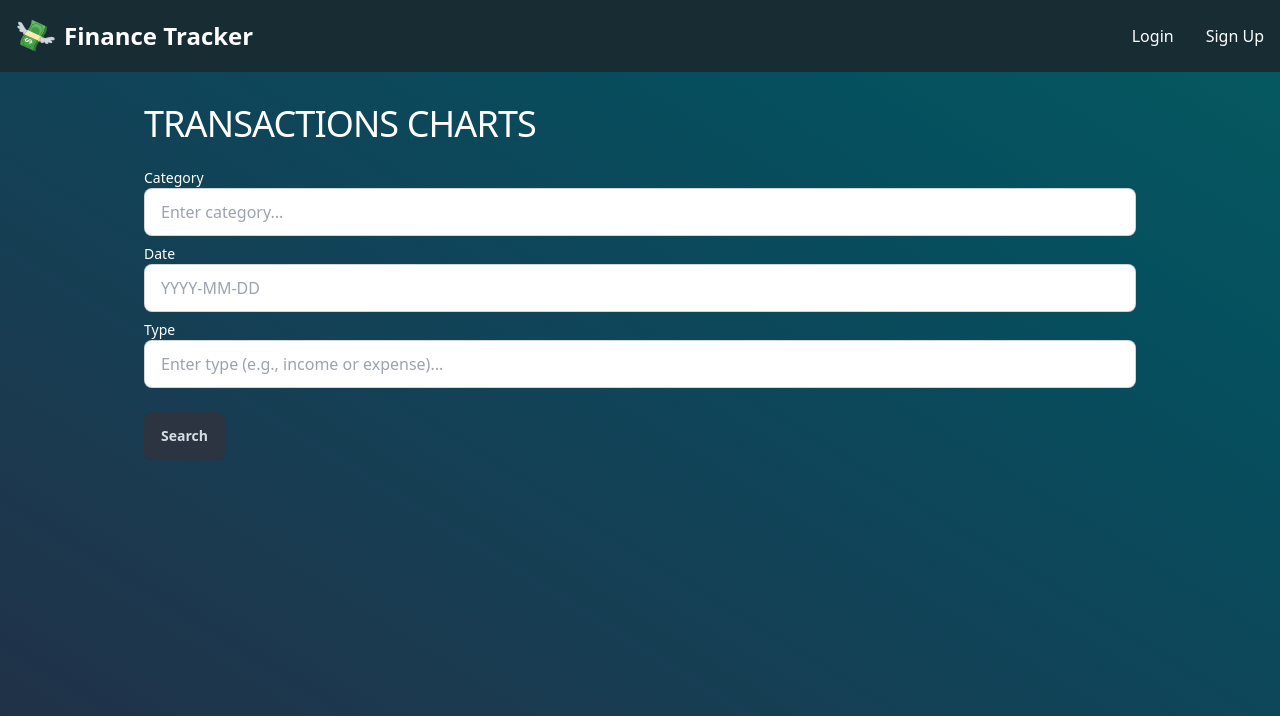
After one commit to manolisfcb/FinanceTracker, a Flask app: page /transactions_charts in a window 1280 px wide. The commit adds this page. Shown: the top 716 px of the page. Run offline with Flask 3, Linux system fonts and the light colour scheme; parts of the project's set-up code (start-up, migrations or seed data) failed here and were passed over; some libraries are stand-ins or nearby versions.

Commit message:
Add transactions charts route and template; implement pagination in transactions view

```diff
--- a/app.py
+++ b/app.py
@@ -43,6 +43,7 @@ jwt = JWTManager(app)
 from src.routes import main
 from src.routes import auth, dash
 from src.routes import transactions
+from src.routes import transactions_charts
 
 app.register_blueprint(main.main_bp)
 
--- /dev/null
+++ b/src/routes/transactions_charts.py
@@ -0,0 +1,22 @@
+from flask import Blueprint, render_template, flash, redirect, url_for, make_response
+from .main import main_bp
+from flask_login import login_user, logout_user, login_required, current_user, UserMixin, LoginManager
+
+from flask import Blueprint, render_template, request
+from app import db
+from src.models.Transaction import TransactionModel, Category, TransactionType
+from sqlalchemy import or_, and_, case, func
+from src.utils.filter import filter, get_totals
+from app import htmx
+from werkzeug.utils import secure_filename
+from io import TextIOWrapper
+import csv
+from datetime import datetime
+from src.resources.TransactionFactory import TransactionFactory, allowed_banks
+# @main_bp.route('/transactions', methods=['GET', 'POST'])
+# @login_required
+# def transactions():
+
+@main_bp.route('/transactions_charts', methods=['GET'])
+def transactions_charts():
+    return render_template('transactions_charts.html')
--- a/src/templates/nav.html
+++ b/src/templates/nav.html
@@ -25,6 +25,14 @@
                     aria-current="page">
                         Transactions
                 </a>
+            </li>
+            <li>
+                <a href="{{ url_for('main.transactions_charts') }}"
+                    class="block py-2 pl-3 pr-4 text-white rounded md:p-0"
+                    aria-current="page">
+                        Charts
+                </a>
+            </li>
         {% else %}
             <li>
                 <a href="{{ url_for('main.login') }}"
--- a/src/templates/partials/transaction_table.html
+++ b/src/templates/partials/transaction_table.html
@@ -98,3 +98,4 @@
 </table>
 
 </div>
+<!-- Navigation section for pagination controls -->
--- /dev/null
+++ b/src/templates/transactions_charts.html
@@ -0,0 +1,67 @@
+{% extends "base.html" %}
+
+{% block head_title %}
+    TRANSACTIONS | Personal Finance Tracker
+{% endblock %}
+
+{% block content %}
+
+{% for categ, message in get_flashed_messages(with_categories = true) %}
+<div class="alert alert-{{categ}}" style="position: relative;">
+    <span>{{ message }}</span>
+    <button type="button" data-bs-dismiss="alert" aria-label="Close" style="position: absolute; right: 0; background: none; border: none;">
+        <svg
+            xmlns="http://www.w3.org/2000/svg"
+            class="h-6 w-6"
+            fill="none"
+            viewBox="0 0 24 24"
+            stroke="currentColor">
+            <path
+              stroke-linecap="round"
+              stroke-linejoin="round"
+              stroke-width="2"
+              d="M6 18L18 6M6 6l12 12" />
+        </svg>
+    </button>
+</div>
+{% endfor %}
+
+
+
+
+<h1 class="mt-4 mb-6 text-2xl leading-none tracking-tight text-white md:text-3xl lg:text-4xl flex item-center mb-4">
+
+
+    TRANSACTIONS CHARTS
+</h1>
+<div class = "relative overflow-x-auto text-white">
+    <div class = "flex flex-col-reverse">
+
+        <form hx-get="/transactions" hx-target="#transaction-container" hx-swap="outerHTML">
+            <!-- Category Filter -->
+            <div class="mb-2 form-control">
+                <label for="category" class="text-white text-sm">Category</label>
+                <input type="text" name="category" id="category" class="input input-bordered" placeholder="Enter category..." />
+            </div>
+
+            <!-- Date Filter -->
+            <div class="mb-2 form-control">
+                <label for="date" class="text-white text-sm">Date</label>
+                <input type="text" name="date" id="date" class="input input-bordered" placeholder="YYYY-MM-DD" />
+            </div>
+
+            <!-- Type Filter -->
+            <div class="mb-2 form-control">
+                <label for="type" class="text-white text-sm">Type</label>
+                <input type="text" name="type" id="type" class="input input-bordered" placeholder="Enter type (e.g., income or expense)..." />
+            </div>
+
+            <button type="submit" class="btn btn-neutral mt-4">Search</button>
+        </form>
+    </div>
+    </div>
+<script src="https://cdn.jsdelivr.net/npm/bootstrap@5.0.2/dist/js/bootstrap.bundle.min.js" integrity="sha384-MrcW6ZMFYlzcLA8Nl+NtUVF0sA7MsXsP1UyJoMp4YLEuNSfAP+JcXn/tWtIaxVXM" crossorigin="anonymous"></script>
+
+
+
+{% endblock %}
```
Also changed, not shown: requirements.txt (+21 -0 lines), src/routes/transactions.py (+22 -16 lines), src/templates/index.html (+22 -2 lines), src/templates/transactions.html (+13 -2 lines).
